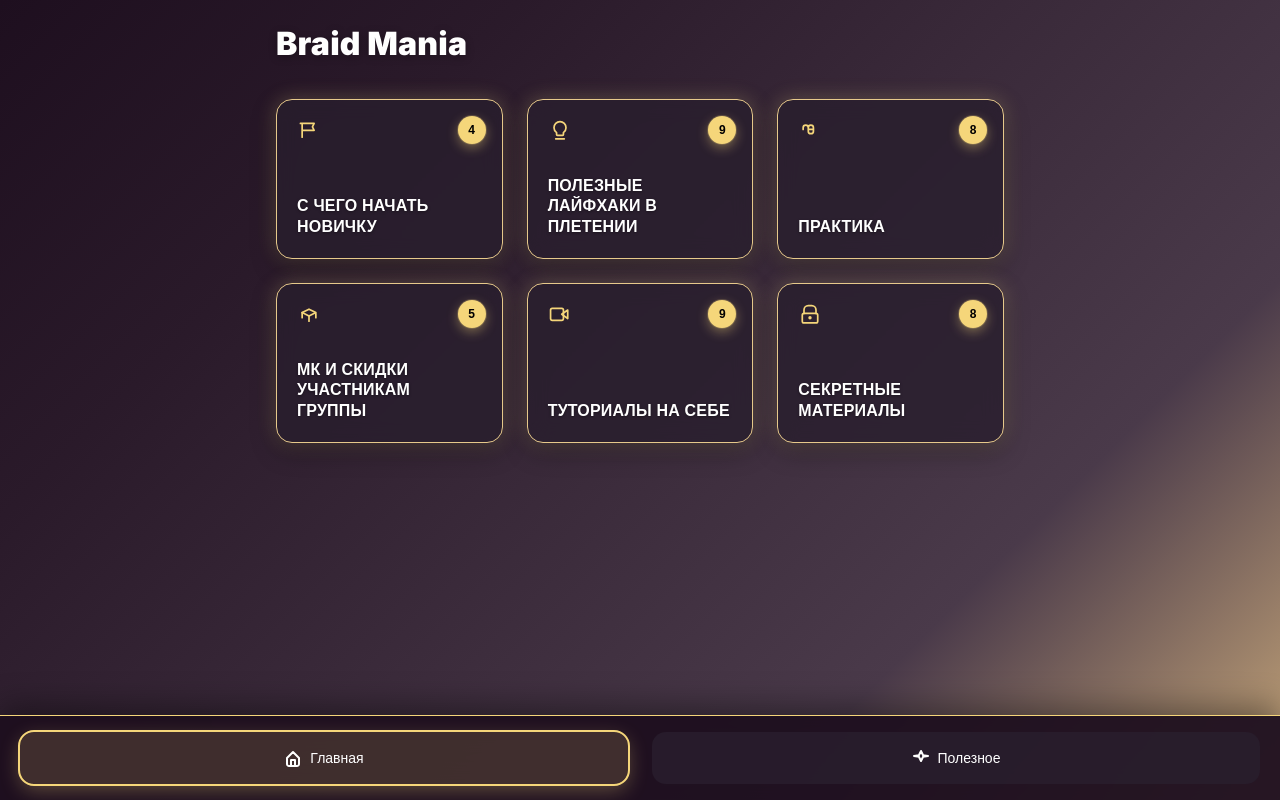
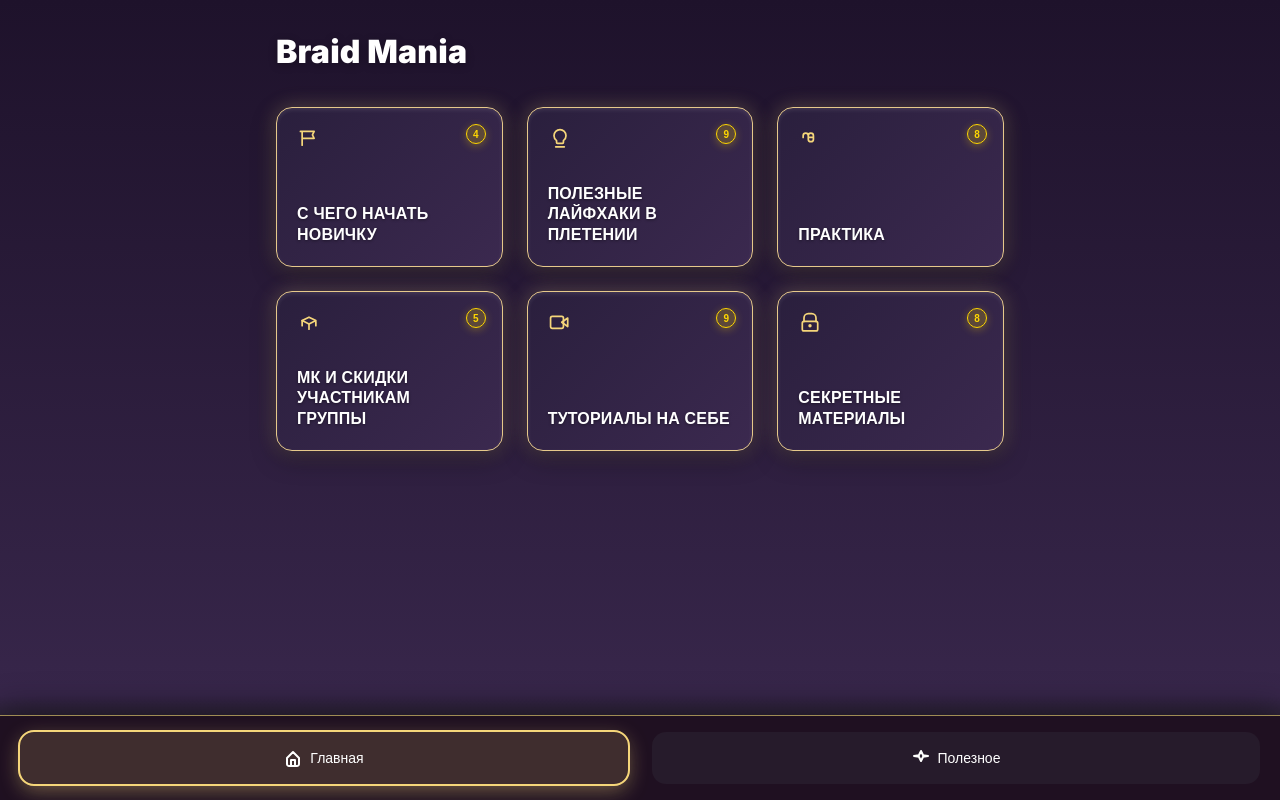
Before and after one commit to preff23/braidmaniaminiapp, a Next.js app: page / in a window 1280 px wide. Built offline with nearby package versions, Linux system fonts and the light colour scheme.

Commit message:
Enhance main menu: card gradients, compact badges, improved header spacing, tabbar glow

```diff
--- a/src/app/globals.css
+++ b/src/app/globals.css
@@ -4,8 +4,12 @@
 
 :root {
   --bg: #1e0f1f;
+  --bg-top: #1E122B;
+  --bg-bottom: #3B294F;
   --surface: rgba(40, 30, 45, 0.8);
   --surface-dark: #1E1B1E;
+  --card-top: #2A1F3D;
+  --card-bottom: #3B294F;
   --text: #FFFFFF;
   --text-secondary: #DDDDDD;
   --muted: #B6B6B6;
@@ -13,6 +17,8 @@
   --accent-hover: #ffdf8a;
   --border: #E6C98B;
   --glow: rgba(230, 201, 139, 0.3);
+  --badge-border: #FFD700;
+  --badge-bg: rgba(255, 215, 0, 0.2);
   --shadow: 0 8px 24px rgba(0,0,0,.35);
   --radius: 16px;
   --gap: 24px;
@@ -38,7 +44,7 @@ body {
 body {
   min-height: 100vh;
   padding-bottom: calc(80px + env(safe-area-inset-bottom));
-  background: linear-gradient(135deg, #1e0f1f 0%, #2a1a2a 25%, #3a2a3a 50%, #4a3a4a 75%, #c7a77a 100%);
+  background: linear-gradient(180deg, var(--bg-top) 0%, var(--bg-bottom) 100%);
   background-attachment: fixed;
   position: relative;
 }
@@ -86,7 +92,7 @@ a {
 .header {
   display: flex;
   align-items: center;
-  padding: 24px 0 16px;
+  padding: 32px 0 16px;
   margin-bottom: 20px;
   position: relative;
   z-index: 1;
@@ -131,9 +137,9 @@ a {
 .card {
   position: relative;
   padding: 20px;
-  background: var(--surface);
+  background: linear-gradient(135deg, var(--card-top) 0%, var(--card-bottom) 100%);
   border-radius: var(--radius);
-  box-shadow: var(--shadow);
+  box-shadow: var(--shadow), 0 0 20px var(--glow), inset 0 2px 4px rgba(255, 255, 255, 0.1);
   text-align: left;
   min-height: 160px;
   transition: all 0.3s ease;
@@ -142,17 +148,16 @@ a {
   display: flex;
   flex-direction: column;
   backdrop-filter: blur(10px);
-  box-shadow: var(--shadow), 0 0 20px var(--glow);
 }
 
 .card:hover {
-  transform: translateY(-4px);
-  box-shadow: 0 20px 50px rgba(245, 214, 122, 0.15), 0 0 30px var(--glow);
+  transform: translateY(-4px) scale(0.97);
+  box-shadow: 0 20px 50px rgba(245, 214, 122, 0.15), 0 0 40px var(--glow), inset 0 2px 4px rgba(255, 255, 255, 0.1);
   border: 1.5px solid var(--accent);
 }
 
 .card:active {
-  transform: scale(.98);
+  transform: scale(0.97);
   box-shadow: 0 0 0 1px var(--accent) inset;
 }
 
@@ -183,22 +188,24 @@ a {
   position: absolute;
   top: 16px;
   right: 16px;
-  background: var(--accent);
-  color: #000;
-  width: 28px;
-  height: 28px;
+  background: var(--badge-bg);
+  color: var(--badge-border);
+  width: 20px;
+  height: 20px;
   border-radius: 50%;
   display: flex;
   align-items: center;
   justify-content: center;
   font-weight: 800;
-  font-size: 12px;
-  box-shadow: 0 4px 12px rgba(245, 214, 122, 0.4), 0 0 0 1px rgba(245, 214, 122, 0.2);
+  font-size: 10px;
+  border: 1px solid var(--badge-border);
+  box-shadow: 0 2px 8px rgba(255, 215, 0, 0.3);
   transition: all 0.3s ease;
 }
 
 .card:hover .card-badge {
-  box-shadow: 0 6px 18px rgba(245, 214, 122, 0.6), 0 0 0 1px rgba(245, 214, 122, 0.4);
+  box-shadow: 0 4px 12px rgba(255, 215, 0, 0.5);
+  transform: scale(1.05);
 }
 
 /* Submenu Card - карточки для подменю */
@@ -359,6 +366,17 @@ a {
   backdrop-filter: blur(20px);
 }
 
+.tabbar::before {
+  content: '';
+  position: absolute;
+  top: -20px;
+  left: 0;
+  right: 0;
+  height: 20px;
+  background: linear-gradient(to bottom, transparent 0%, rgba(26, 26, 26, 0.4) 100%);
+  pointer-events: none;
+}
+
 .tab {
   display: flex;
   align-items: center;
@@ -381,7 +399,7 @@ a {
   color: var(--text);
   outline: 2px solid var(--accent);
   background: rgba(245, 214, 122, 0.15);
-  box-shadow: 0 6px 20px rgba(245, 214, 122, 0.3), 0 0 0 1px rgba(245, 214, 122, 0.3);
+  box-shadow: 0 6px 20px rgba(245, 214, 122, 0.4), 0 0 0 1px rgba(245, 214, 122, 0.3);
 }
 
 .tab svg {
```
